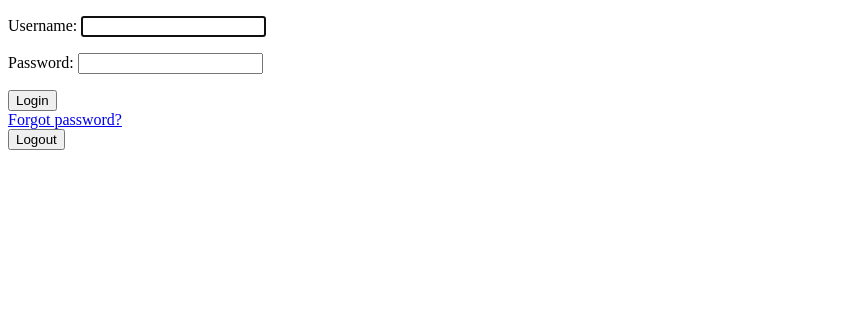
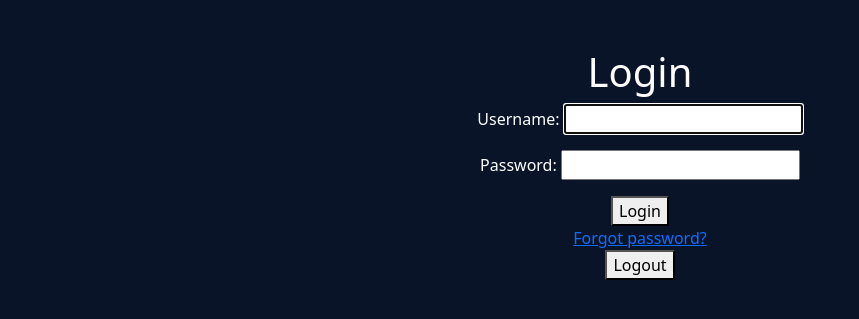
Before and after one commit to audsgegelods/BluePool, a Django app: page /account/login/ in a window 1280 px wide. Shown: the top 319 px of the page, without its empty margins (0-859 px from the left). Run offline with Django 5.2, Linux system fonts and the light colour scheme.

Commit message:
added temporary front end to some user registration pages

```diff
--- a/bluepool/templates/registration/login.html
+++ b/bluepool/templates/registration/login.html
@@ -1,12 +1,10 @@
-<!DOCTYPE html>
-<html>
-<head>
-	<meta charset="utf-8">
-	<meta name="viewport" content="width=device-width, initial-scale=1">
-	<title></title>
-</head>
-<body>
-	<form method="POST">
+{% extends 'base.html' %}
+{% block content %}
+	<div class="container text-center pt-5">
+		<div class="row">
+			<div class="col">
+	<h1 style='color:white;'> Login </h1>
+	<form method="POST" style="color:white;">
 		{% csrf_token %}
 		{{ form.as_p }}
 		<button type="submit">Login</button>
@@ -19,5 +17,7 @@
 
 		<button type="submit">Logout</button>
 	</form>
-</body>
-</html>
+				</div>
+		</div>
+	</div>
+{% endblock %}
--- a/bluepool/templates/ride_create.html
+++ b/bluepool/templates/ride_create.html
@@ -3,9 +3,9 @@
 <div class="container text-center pt-5">
 {% block title %}Create Ride{% endblock %}
 {% block content %}
-        <h1>Create a New Ride:</h1>
-        <p>Please input time as m/d/y h:m</p>
-        <form method="post">
+        <h1 style="color:white;">Create a New Ride:</h1>
+        <p style="color:white;">Please input time as m/d/y h:m</p>
+        <form method="post" style="color:white;">
             {% csrf_token %}
             {{ form.as_p }}
             <button type="submit">Create New Ride</button>
--- a/bluepool/user_management/templates/profile-add.html
+++ b/bluepool/user_management/templates/profile-add.html
@@ -4,10 +4,13 @@
 {% block title %}Profile{% endblock %}
 {% block content %}
 <div class="container text-center pt-5">
-        <form method="POST">
+    <div class"card bg-dark" style="width:50rem;">
+        <h1 style='color:white'>Register</h1>
+        <form method="POST" style="color:white;">
             {% csrf_token %}
             {{ form.as_p }}
             <input type="submit" value="Create Profile">
         </form>
+    </div>
 </div>
 {% endblock %}
```
